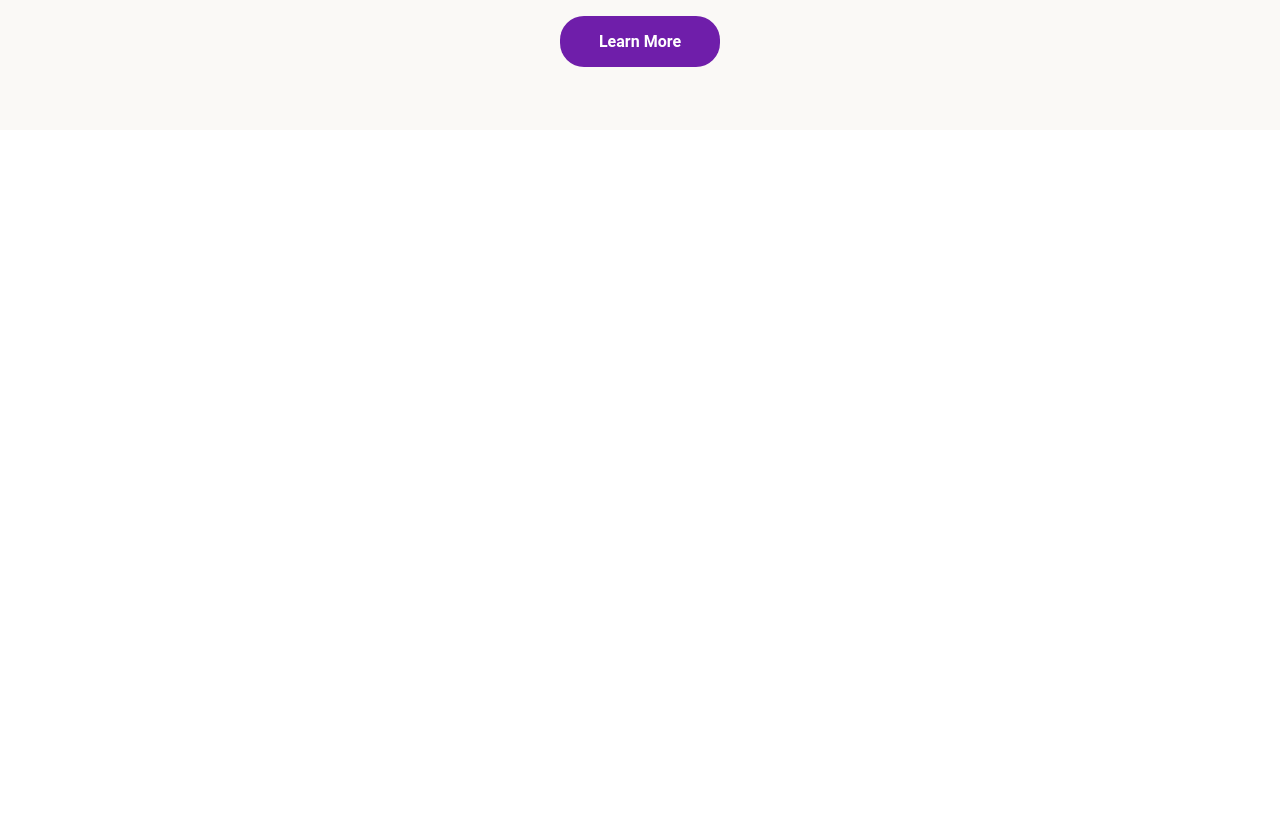
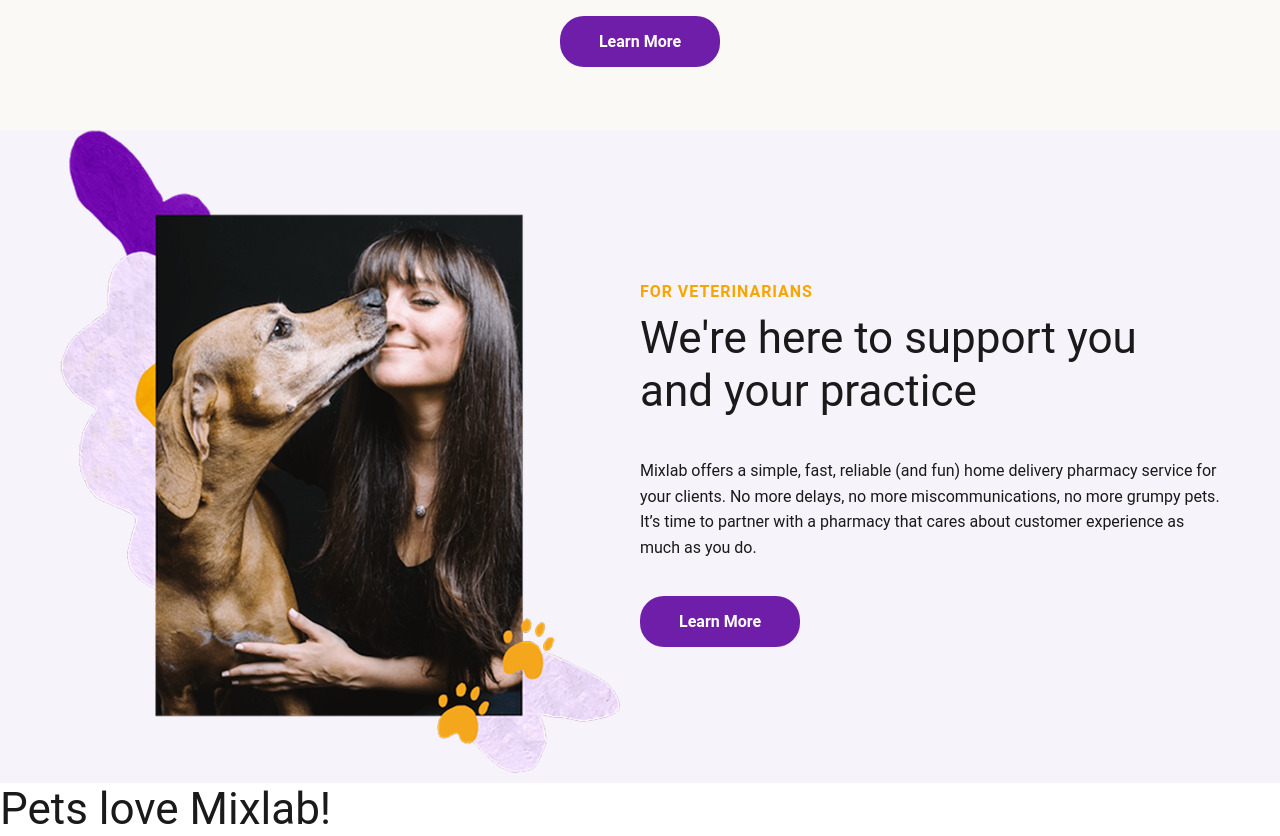
Before and after one commit to GukMaksim/mixlab, a Vue app: page / in a window 1280 px wide. Shown: the part 2000-2836 px from the top of the page. Before the commit the page ends 2130 px from the top, so only its background shows below. Built offline with nearby package versions, Linux system fonts and the light colour scheme.

Commit message:
feat: add support and slider components with assets

```diff
--- a/src/App.vue
+++ b/src/App.vue
@@ -3,6 +3,8 @@
 import TheHero from '@/components/TheHero.vue'
 import TheExperience from '@/components/TheExperience.vue';
 import HowItWorks from '@/components/HowItWorks.vue';
+import TheSupport from '@/components/TheSupport.vue';
+import TheSlider from '@/components/TheSlider.vue';
 </script>
 
 <template>
@@ -12,6 +14,8 @@
       <TheHero />
       <TheExperience />
       <HowItWorks />
+      <TheSupport />
+      <TheSlider />
     </main>
   </div>
 </template>
--- a/src/components/TheHero.vue
+++ b/src/components/TheHero.vue
@@ -1,7 +1,5 @@
 <script setup>
 import TheButton from '@/components/buttons/TheButton.vue';
-
-
 </script>
 
 <template>
--- /dev/null
+++ b/src/components/TheSlider.vue
@@ -0,0 +1,11 @@
+<script setup>
+</script>
+
+<template>
+<section class="slider">
+  <h2 class="slider__title">Pets love Mixlab!</h2>
+</section>
+</template>
+
+<style scoped>
+</style>
--- /dev/null
+++ b/src/components/TheSupport.vue
@@ -0,0 +1,48 @@
+<script setup>
+import TheButton from '@/components/buttons/TheButton.vue';
+</script>
+
+<template>
+  <section class="support">
+    <div class="container">
+      <div class="support__img-wrapper">
+        <img class="support__img" src="@/assets/support.png" alt="support">
+      </div>
+      <div class="support__info-wrapper">
+        <p class="support__suptitle">For Veterinarians</p>
+        <h2 class="support__title">We're here to support you and your practice</h2>
+        <p class="support__text">Mixlab offers a simple, fast, reliable (and fun) home delivery pharmacy service for
+          your clients. No more delays, no more miscommunications, no more grumpy pets. It’s time to partner with a
+          pharmacy that cares about customer experience as much as you do.</p>
+        <TheButton text="Learn More" />
+      </div>
+    </div>
+  </section>
+</template>
+
+<style scoped>
+.support {
+  background-color: #F6F3FA;
+}
+
+.support__img-wrapper,
+.support__info-wrapper {
+  width: 50%;
+}
+
+.support__suptitle {
+  letter-spacing: 0.96px;
+  text-transform: uppercase;
+  color: #F7A500;
+  font-weight: 700;
+  margin-bottom: 8px;
+}
+
+.support__title {
+  margin-bottom: 40px;
+}
+
+.support__text {
+  margin-bottom: 48px;
+}
+</style>
```
Also changed, not shown: src/assets/support.png (added).
